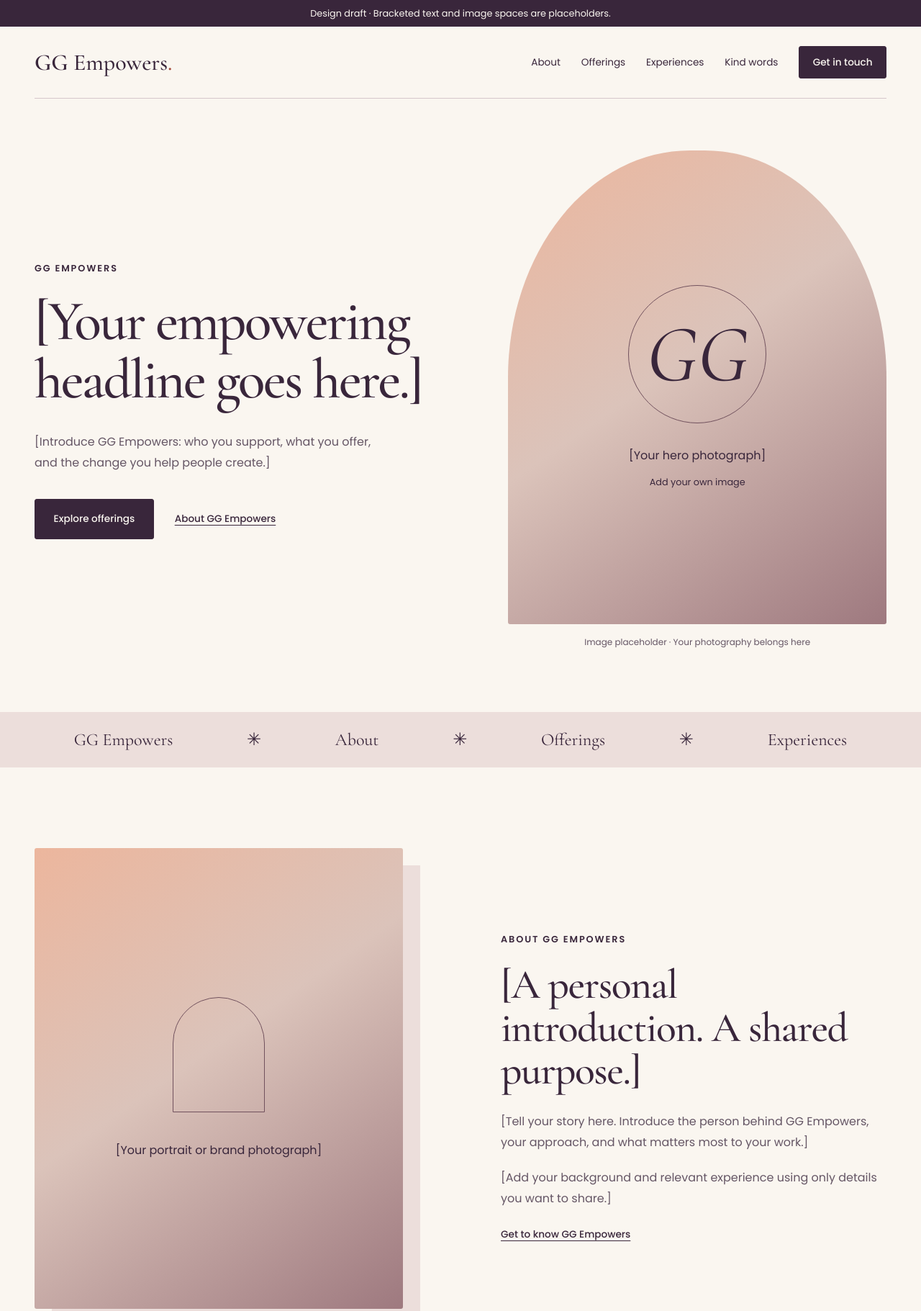
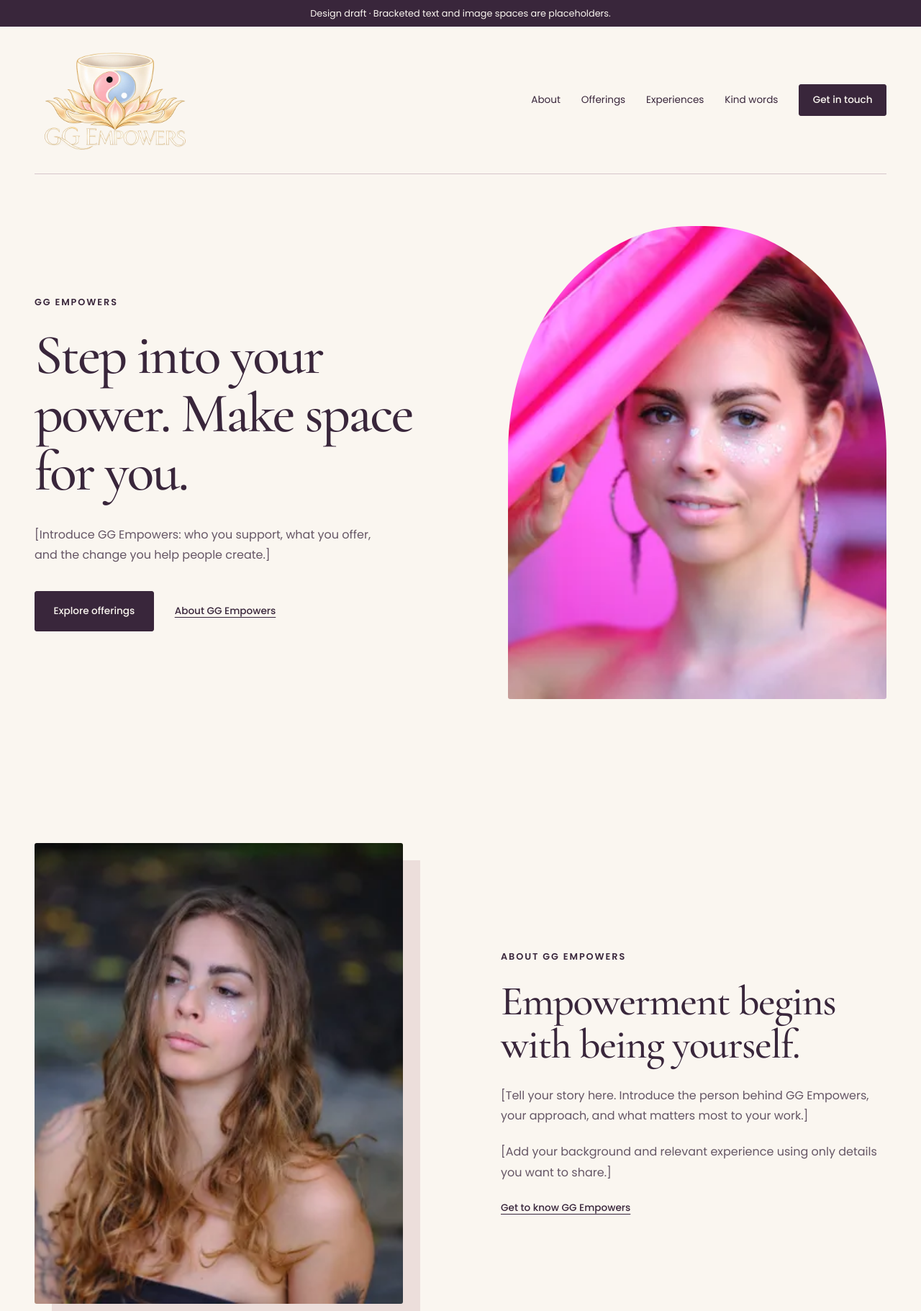
Before and after one commit to kellywi/ggempowers, an Astro site: page / in a window 1280 px wide. Shown: the top 1821 px of the page at 72% size. Built offline with nearby package versions, Linux system fonts and the light colour scheme; Astro itself is replaced by a stand-in of ours.

Commit message:
2nd push

```diff
--- a/src/data/site.ts
+++ b/src/data/site.ts
@@ -1,27 +1,36 @@
 // All bracketed text is a placeholder, not approved business copy.
 export const site = {
   name: 'GG Empowers',
+  logo: { src: '/images/gg-empowers-logo.webp', alt: 'GG Empowers' },
   description: '[Add a short description of GG Empowers, who you serve, and how you help.]',
   hero: {
-    heading: '[Your empowering headline goes here.]',
+    heading: 'Step into your power. Make space for you.',
     body: '[Introduce GG Empowers: who you support, what you offer, and the change you help people create.]',
   },
   primaryCta: { label: 'Explore offerings', href: '#offerings' },
   secondaryCta: { label: 'Get in touch', href: '#contact' },
   about: {
-    heading: '[A personal introduction. A shared purpose.]',
+    heading: 'Empowerment begins with being yourself.',
     body: '[Tell your story here. Introduce the person behind GG Empowers, your approach, and what matters most to your work.]',
     detail: '[Add your background and relevant experience using only details you want to share.]',
   },
   // Put your own photos in public/images/, then supply their paths and descriptive alt text.
-  heroImage: { src: '', alt: '' },
-  aboutImage: { src: '', alt: '' },
+  heroImage: {
+    src: '/images/DSCF1984-1200.webp',
+    srcSet: '/images/DSCF1984-600.webp 600w, /images/DSCF1984-1200.webp 1200w',
+    alt: 'Portrait of a woman with face glitter beside bright pink fabric.',
+  },
+  aboutImage: {
+    src: '/images/DSCF2199-1200.webp',
+    srcSet: '/images/DSCF2199-600.webp 600w, /images/DSCF2199-1200.webp 1200w',
+    alt: 'Outdoor portrait of a woman with long wavy hair and face glitter in front of stone steps.',
+  },
   offerings: [
     { title: '[Offering name]', description: '[Describe this offering, who it is for, and what to expect.]', cta: 'Ask about this offering', href: '#contact' },
     { title: '[Offering name]', description: '[Describe another way to work with GG Empowers.]', cta: 'Ask about this offering', href: '#contact' },
     { title: '[Offering name]', description: '[Describe a third offering, or remove this entry if it is not needed.]', cta: 'Ask about this offering', href: '#contact' },
   ],
-  contact: { heading: '[Let’s start a conversation.]', body: '[Add a welcoming invitation to contact GG Empowers.]', email: '' },
+  contact: { heading: 'Your next chapter starts with a conversation.', body: '[Add a welcoming invitation to contact GG Empowers.]', email: 'giselle@ggempowers.com' },
   // Example shape: { label: 'Instagram', href: 'https://www.instagram.com/YOUR_HANDLE/' }
   socials: [] as { label: string; href: string }[],
 };
--- a/src/pages/index.astro
+++ b/src/pages/index.astro
@@ -23,7 +23,7 @@ const navigation = [ ['About', 'about'], ['Offerings', 'offerings'], ['Experienc
     <a class="skip-link" href="#main">Skip to content</a>
     <div class="draft-note">Design draft · Bracketed text and image spaces are placeholders.</div>
     <header class="site-header wrap">
-      <a class="wordmark" href="#" aria-label="GG Empowers home"><span>GG</span> Empowers<span class="brand-dot" aria-hidden="true">.</span></a>
+      <a class="brand-logo" href="#" aria-label="GG Empowers home"><img src={site.logo.src} alt={site.logo.alt} width="600" height="400" /></a>
       <nav aria-label="Main navigation">
         {navigation.map(([label, id]) => <a href={`#${id}`}>{label}</a>)}
         <a class="button small" href={site.secondaryCta.href}>{site.secondaryCta.label}</a>
@@ -38,29 +38,28 @@ const navigation = [ ['About', 'about'], ['Offerings', 'offerings'], ['Experienc
           <div class="actions"><a class="button" href={site.primaryCta.href}>{site.primaryCta.label}</a><a class="text-link" href="#about">About GG Empowers</a></div>
         </div>
         <figure class="hero-visual">
-          {site.heroImage.src ? <img src={site.heroImage.src} alt={site.heroImage.alt} width="800" height="1000" fetchpriority="high" /> : <div class="image-placeholder"><span class="placeholder-mark" aria-hidden="true">GG</span><span>[Your hero photograph]</span><small>Add your own image</small></div>}
-          <figcaption>Image placeholder · Your photography belongs here</figcaption>
+          {site.heroImage.src ? <img src={site.heroImage.src} srcset={site.heroImage.srcSet} sizes="(max-width: 650px) 420px, 45vw" alt={site.heroImage.alt} width="1200" height="800" fetchpriority="high" /> : <div class="image-placeholder"><span class="placeholder-mark" aria-hidden="true">GG</span><span>[Your hero photograph]</span><small>Add your own image</small></div>}
+          {!site.heroImage.src && <figcaption>Image placeholder · Your photography belongs here</figcaption>}
         </figure>
       </section>
-      <div class="section-ribbon" aria-hidden="true"><span>GG Empowers</span><span>✳</span><span>About</span><span>✳</span><span>Offerings</span><span>✳</span><span>Experiences</span></div>
       <section id="about" class="about wrap section-space" aria-labelledby="about-title">
         <figure class="about-visual">
-          {site.aboutImage.src ? <img src={site.aboutImage.src} alt={site.aboutImage.alt} width="720" height="880" loading="lazy" /> : <div class="image-placeholder"><span class="portrait-shape" aria-hidden="true"></span><span>[Your portrait or brand photograph]</span></div>}
+          {site.aboutImage.src ? <img src={site.aboutImage.src} srcset={site.aboutImage.srcSet} sizes="(max-width: 650px) 400px, 45vw" alt={site.aboutImage.alt} width="1200" height="800" loading="lazy" decoding="async" /> : <div class="image-placeholder"><span class="portrait-shape" aria-hidden="true"></span><span>[Your portrait or brand photograph]</span></div>}
         </figure>
         <div><p class="eyebrow">About GG Empowers</p><h2 id="about-title">{site.about.heading}</h2><p>{site.about.body}</p><p>{site.about.detail}</p><a class="text-link" href="#contact">Get to know GG Empowers</a></div>
       </section>
       <section id="offerings" class="offerings section-space" aria-labelledby="offerings-title">
-        <div class="wrap"><div class="section-heading"><p class="eyebrow">Offerings</p><h2 id="offerings-title">[Ways to work together.]</h2><p>[Introduce your offerings and help visitors find the right fit.]</p></div>
+        <div class="wrap"><div class="section-heading"><p class="eyebrow">Offerings</p><h2 id="offerings-title">Explore your path to empowerment.</h2><p>[Introduce your offerings and help visitors find the right fit.]</p></div>
           <div class="offering-grid">{site.offerings.map((offering) => <article class="offering-card"><span class="flower" aria-hidden="true">✳</span><h3>{offering.title}</h3><p>{offering.description}</p><a class="text-link" href={offering.href}>{offering.cta}</a></article>)}</div>
         </div>
       </section>
       <section id="experiences" class="wrap section-space" aria-labelledby="experiences-title">
-        <div class="split-heading"><div><p class="eyebrow">Upcoming experiences</p><h2 id="experiences-title">[A space to come together.]</h2></div><p>[Introduce your upcoming events, gatherings, or experiences.]</p></div>
+        <div class="split-heading"><div><p class="eyebrow">Upcoming experiences</p><h2 id="experiences-title">Connect. Grow. Step into your power.</h2></div><p>[Introduce your upcoming events, gatherings, or experiences.]</p></div>
         <div class="events">{events.length ? events.map((event) => <article class="event"><div class="event-date"><span class="eyebrow">Date & time</span><p>{event.dateLabel}</p></div><div><p class="event-location">{event.location}</p><h3>{event.title}</h3><p>{event.description}</p></div>{event.href ? <a class="button outline" href={event.href}>{event.linkLabel || 'View experience'}</a> : <span class="pending">[Registration link to be added]</span>}</article>) : <p class="empty-state">[Add confirmed upcoming experiences in src/data/events.ts.]</p>}</div>
       </section>
-      <section id="testimonials" class="testimonials section-space" aria-labelledby="testimonials-title"><div class="wrap narrow"><p class="eyebrow">Testimonials & stories</p><h2 id="testimonials-title">[In their own words.]</h2>{testimonials.length ? testimonials.map((item) => <figure class="quote"><blockquote><p>{item.quote}</p></blockquote><figcaption>{item.attribution}{item.context && <span> · {item.context}</span>}</figcaption></figure>) : <div class="quote-placeholder"><span aria-hidden="true">“</span><p>[Your approved testimonial or case study will appear here.]</p><small>No testimonials have been supplied.</small></div>}</div></section>
+      <section id="testimonials" class="testimonials section-space" aria-labelledby="testimonials-title"><div class="wrap narrow"><p class="eyebrow">Testimonials & stories</p><h2 id="testimonials-title">Every voice holds power.</h2>{testimonials.length ? testimonials.map((item) => <figure class="quote"><blockquote><p>{item.quote}</p></blockquote><figcaption>{item.attribution}{item.context && <span> · {item.context}</span>}</figcaption></figure>) : <div class="quote-placeholder"><span aria-hidden="true">“</span><p>[Your approved testimonial or case study will appear here.]</p><small>No testimonials have been supplied.</small></div>}</div></section>
       <section id="contact" class="contact section-space" aria-labelledby="contact-title"><div class="wrap contact-inner"><div><p class="eyebrow">Connect with GG Empowers</p><h2 id="contact-title">{site.contact.heading}</h2><p>{site.contact.body}</p></div><div class="contact-actions">{site.contact.email ? <a class="button light" href={`mailto:${site.contact.email}`}>Email GG Empowers</a> : <p class="contact-placeholder">[Your contact email goes here]</p>}{site.socials.length ? <nav aria-label="Social links">{site.socials.map((social) => <a href={social.href}>{social.label}</a>)}</nav> : <p class="social-placeholder">[Your social links go here]</p>}</div></div></section>
     </main>
-    <footer class="wrap site-footer"><a class="wordmark" href="#"><span>GG</span> Empowers.</a><p>© {new Date().getFullYear()} GG Empowers</p><a href="#main">Back to top</a></footer>
+    <footer class="wrap site-footer"><a class="brand-logo" href="#" aria-label="GG Empowers home"><img src={site.logo.src} alt={site.logo.alt} width="600" height="400" loading="lazy" /></a><p>© {new Date().getFullYear()} GG Empowers</p><a href="#main">Back to top</a></footer>
   </body>
 </html>
--- a/src/styles/global.css
+++ b/src/styles/global.css
@@ -205,16 +205,6 @@ h3 {
   text-align:center;
   color:var(--muted);
 }
-.section-ribbon {
-  background:var(--rose);
-  display:flex;
-  justify-content:space-evenly;
-  gap:1.5rem;
-  padding:1.5rem;
-  font-family:'Cormorant Garamond',Georgia,serif;
-  font-size:1.5rem;
-  overflow:hidden;
-}
 .about {
   display:grid;
   grid-template-columns:1fr 1fr;
@@ -378,8 +368,9 @@ h3 {
 }
 .site-footer {
   display:flex;
+  flex-direction:column;
   align-items:center;
-  justify-content:space-between;
+  text-align:center;
   gap:2rem;
   padding-block:2rem;
 }
@@ -493,14 +484,6 @@ a:hover {
   .actions {
     gap:1.3rem;
   }
-  .section-ribbon {
-    justify-content:center;
-    font-size:1.2rem;
-    white-space:nowrap;
-  }
-  .section-ribbon span:nth-child(n+5) {
-    display:none;
-  }
   .about {
     grid-template-columns:1fr;
     gap:2.5rem;
@@ -545,7 +528,7 @@ a:hover {
     overflow-wrap:anywhere;
   }
   .site-footer {
-    align-items:flex-start;
+    align-items:center;
     flex-direction:column;
     gap:1rem;
   }
@@ -553,6 +536,23 @@ a:hover {
     margin-inline:0;
   }
 }
+.brand-logo {
+  display: block;
+  width: clamp(10rem, 20vw, 14rem);
+  flex-shrink: 0;
+}
+.brand-logo img {
+  height: auto;
+  object-fit: contain;
+  border-radius: 3px;
+}
+
+.hero-visual > img,
+.about-visual > img {
+  height: auto;
+  object-position: 55% center;
+}
+
 @media(prefers-reduced-motion:reduce) {
   html {
     scroll-behavior:auto;
```
Also changed, not shown: public/images/DSCF1984-1200.webp (added), public/images/DSCF1984-600.webp (added), public/images/DSCF2199-1200.webp (added), public/images/DSCF2199-600.webp (added), public/images/gg-empowers-logo.webp (added), 4 other files.
